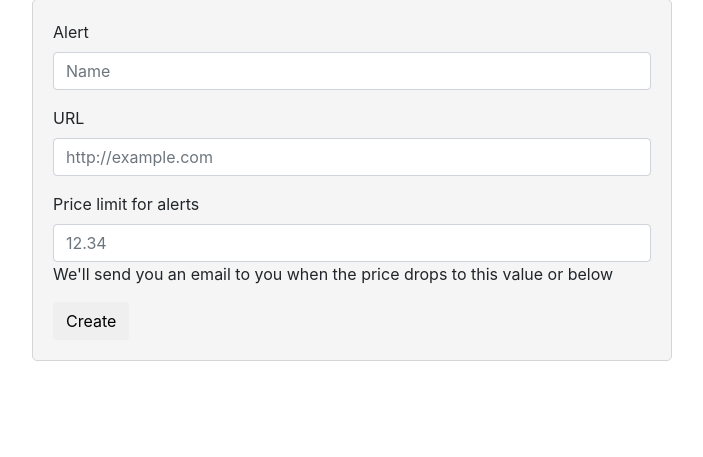
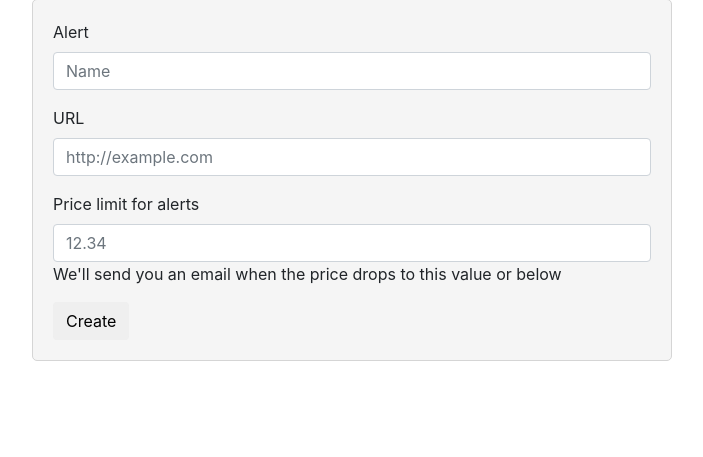
Before and after one commit to sidharth01g/Pricing, a Flask app: template pricing/src/templates/alerts/new_alert.html in a window 1280 px wide. Shown: the part 137-594 px from the top of the page, without its empty margins (288-991 px from the left). Run offline with Flask 2, Linux system fonts and the light colour scheme; the template is opened without the code that fills it, so the values that code supplies are empty; parts of the project's set-up code (start-up, migrations or seed data) failed here and were passed over; some libraries are stand-ins or nearby versions.

Commit message:
Fix grammatical error

```diff
--- a/pricing/src/templates/alerts/new_alert.html
+++ b/pricing/src/templates/alerts/new_alert.html
@@ -18,7 +18,7 @@
             <label for="price">Price limit for alerts</label>
             <input type="text" class="form-control" id="price" name="price" placeholder="12.34"
                    aria-describedby="priceLimitDescription">
-            <p id="priceLimitDescription" class="help-block">We'll send you an email to you when the price drops to this
+            <p id="priceLimitDescription" class="help-block">We'll send you an email when the price drops to this
                 value or below</p>
         </div>
         <button type="submit" class="btn btn-default">Create</button>
```
